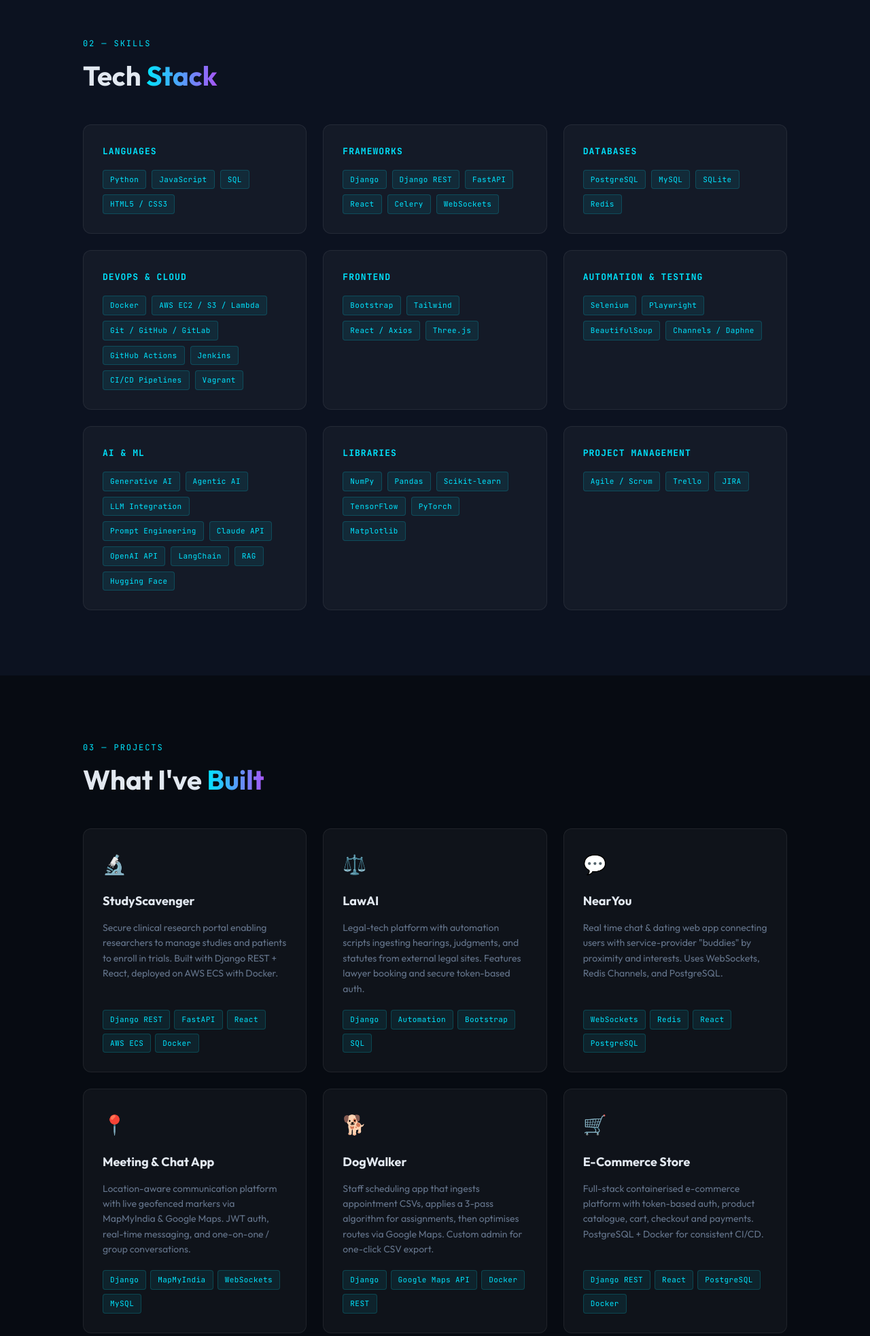
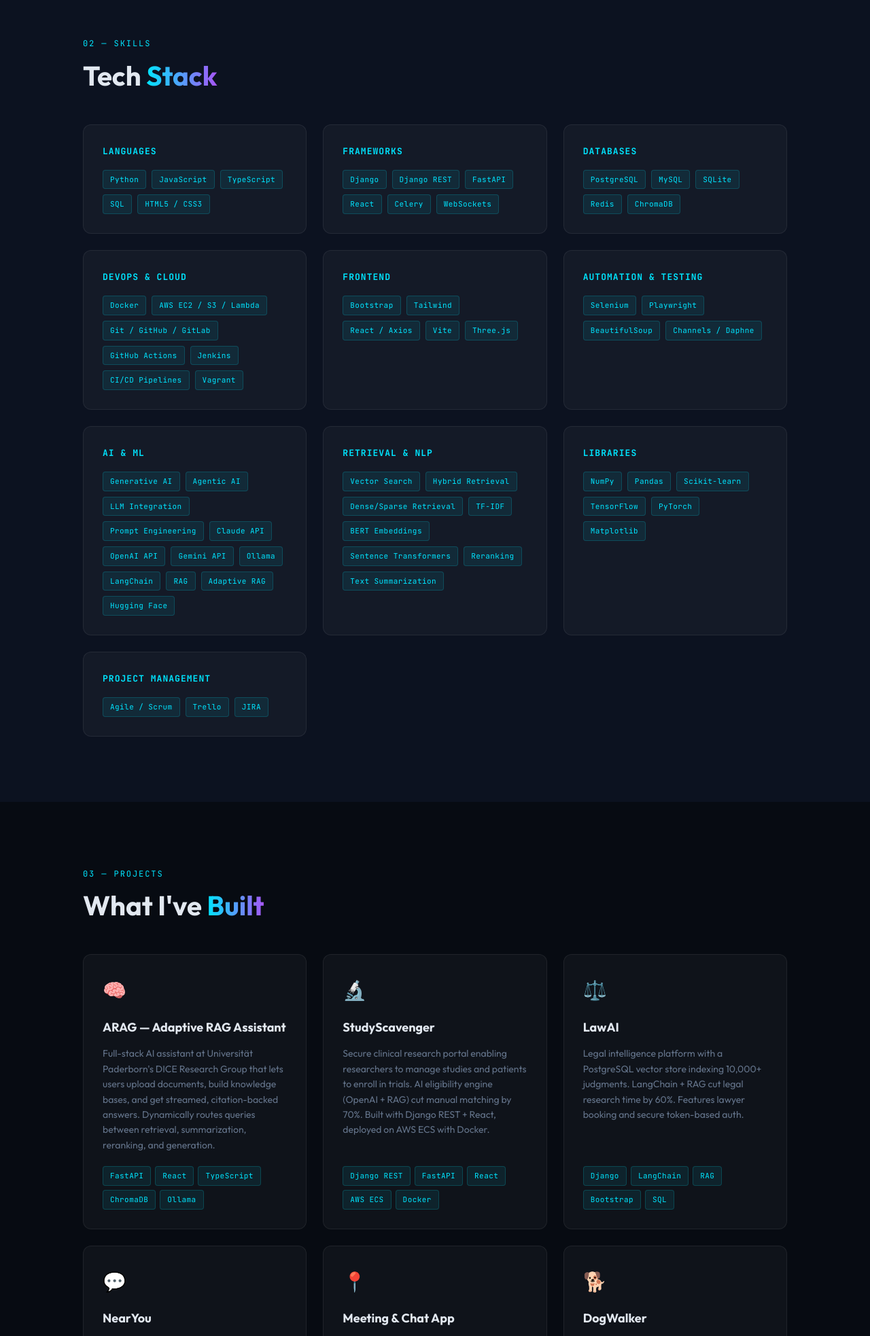
Before and after one commit to SaimiAh/saim-portfolio, a Django app: page / in a window 1280 px wide. Shown: the part 2168-4134 px from the top of the page at 68% size. Run offline with Django 4.2, Linux system fonts and the light colour scheme; data that the repository does not hold is empty.

Commit message:
Updated  website content.

```diff
--- a/portfolio/templates/portfolio/index.html
+++ b/portfolio/templates/portfolio/index.html
@@ -626,6 +626,7 @@ Where I spend most of my thinking: AI. Generative AI, Agentic AI, large language
         <div class="skill-tags">
           <span class="tag">Python</span>
           <span class="tag">JavaScript</span>
+          <span class="tag">TypeScript</span>
           <span class="tag">SQL</span>
           <span class="tag">HTML5 / CSS3</span>
         </div>
@@ -650,6 +651,7 @@ Where I spend most of my thinking: AI. Generative AI, Agentic AI, large language
           <span class="tag">MySQL</span>
           <span class="tag">SQLite</span>
           <span class="tag">Redis</span>
+          <span class="tag">ChromaDB</span>
         </div>
       </div>
 
@@ -672,6 +674,7 @@ Where I spend most of my thinking: AI. Generative AI, Agentic AI, large language
           <span class="tag">Bootstrap</span>
           <span class="tag">Tailwind</span>
           <span class="tag">React / Axios</span>
+          <span class="tag">Vite</span>
           <span class="tag">Three.js</span>
         </div>
       </div>
@@ -694,9 +697,26 @@ Where I spend most of my thinking: AI. Generative AI, Agentic AI, large language
           <span class="tag">Prompt Engineering</span>
           <span class="tag">Claude API</span>
           <span class="tag">OpenAI API</span>
+          <span class="tag">Gemini API</span>
+          <span class="tag">Ollama</span>
           <span class="tag">LangChain</span>
           <span class="tag">RAG</span>
+          <span class="tag">Adaptive RAG</span>
           <span class="tag">Hugging Face</span>
+        </div>
+      </div>
+
+      <div class="card skill-group fade-up">
+        <h3>Retrieval &amp; NLP</h3>
+        <div class="skill-tags">
+          <span class="tag">Vector Search</span>
+          <span class="tag">Hybrid Retrieval</span>
+          <span class="tag">Dense/Sparse Retrieval</span>
+          <span class="tag">TF-IDF</span>
+          <span class="tag">BERT Embeddings</span>
+          <span class="tag">Sentence Transformers</span>
+          <span class="tag">Reranking</span>
+          <span class="tag">Text Summarization</span>
         </div>
       </div>
 
@@ -736,9 +756,18 @@ Where I spend most of my thinking: AI. Generative AI, Agentic AI, large language
     <div class="projects-grid">
 
       <div class="project-card fade-up">
+        <div class="project-icon">🧠</div>
+        <h3>ARAG — Adaptive RAG Assistant</h3>
+        <p>Full-stack AI assistant at Universität Paderborn's DICE Research Group that lets users upload documents, build knowledge bases, and get streamed, citation-backed answers. Dynamically routes queries between retrieval, summarization, reranking, and generation.</p>
+        <div class="project-footer">
+          <span class="tag">FastAPI</span><span class="tag">React</span><span class="tag">TypeScript</span><span class="tag">ChromaDB</span><span class="tag">Ollama</span>
+        </div>
+      </div>
+
+      <div class="project-card fade-up">
         <div class="project-icon">🔬</div>
         <h3>StudyScavenger</h3>
-        <p>Secure clinical research portal enabling researchers to manage studies and patients to enroll in trials. Built with Django REST + React, deployed on AWS ECS with Docker.</p>
+        <p>Secure clinical research portal enabling researchers to manage studies and patients to enroll in trials. AI eligibility engine (OpenAI + RAG) cut manual matching by 70%. Built with Django REST + React, deployed on AWS ECS with Docker.</p>
         <div class="project-footer">
           <span class="tag">Django REST</span><span class="tag">FastAPI</span><span class="tag">React</span><span class="tag">AWS ECS</span><span class="tag">Docker</span>
         </div>
@@ -747,16 +776,16 @@ Where I spend most of my thinking: AI. Generative AI, Agentic AI, large language
       <div class="project-card fade-up">
         <div class="project-icon">⚖️</div>
         <h3>LawAI</h3>
-        <p>Legal-tech platform with automation scripts ingesting hearings, judgments, and statutes from external legal sites. Features lawyer booking and secure token-based auth.</p>
+        <p>Legal intelligence platform with a PostgreSQL vector store indexing 10,000+ judgments. LangChain + RAG cut legal research time by 60%. Features lawyer booking and secure token-based auth.</p>
         <div class="project-footer">
-          <span class="tag">Django</span><span class="tag">Automation</span><span class="tag">Bootstrap</span><span class="tag">SQL</span>
+          <span class="tag">Django</span><span class="tag">LangChain</span><span class="tag">RAG</span><span class="tag">Bootstrap</span><span class="tag">SQL</span>
         </div>
       </div>
 
       <div class="project-card fade-up">
         <div class="project-icon">💬</div>
         <h3>NearYou</h3>
-        <p>Real time chat &amp; dating web app connecting users with service-provider "buddies" by proximity and interests. Uses WebSockets, Redis Channels, and PostgreSQL.</p>
+        <p>Real time chat &amp; dating web app connecting users with service-provider "buddies" by proximity and interests. AI compatibility scoring boosted match rate by 35%. Uses WebSockets, Redis Channels, and PostgreSQL.</p>
         <div class="project-footer">
           <span class="tag">WebSockets</span><span class="tag">Redis</span><span class="tag">React</span><span class="tag">PostgreSQL</span>
         </div>
@@ -765,7 +794,7 @@ Where I spend most of my thinking: AI. Generative AI, Agentic AI, large language
       <div class="project-card fade-up">
         <div class="project-icon">📍</div>
         <h3>Meeting &amp; Chat App</h3>
-        <p>Location-aware communication platform with live geofenced markers via MapMyIndia &amp; Google Maps. JWT auth, real-time messaging, and one-on-one / group conversations.</p>
+        <p>Location-aware communication platform with live geofenced markers via MapMyIndia &amp; Google Maps. JWT auth, real-time messaging, and an AI assistant for smart replies and meeting summaries.</p>
         <div class="project-footer">
           <span class="tag">Django</span><span class="tag">MapMyIndia</span><span class="tag">WebSockets</span><span class="tag">MySQL</span>
         </div>
@@ -774,7 +803,7 @@ Where I spend most of my thinking: AI. Generative AI, Agentic AI, large language
       <div class="project-card fade-up">
         <div class="project-icon">🐕</div>
         <h3>DogWalker</h3>
-        <p>Staff scheduling app that ingests appointment CSVs, applies a 3-pass algorithm for assignments, then optimises routes via Google Maps. Custom admin for one-click CSV export.</p>
+        <p>Staff scheduling app that ingests appointment CSVs and applies a 3-pass AI scheduling algorithm, reducing conflicts by 55%, then optimises routes via Google Maps. Custom admin for one-click CSV export.</p>
         <div class="project-footer">
           <span class="tag">Django</span><span class="tag">Google Maps API</span><span class="tag">Docker</span><span class="tag">REST</span>
         </div>
@@ -783,7 +812,7 @@ Where I spend most of my thinking: AI. Generative AI, Agentic AI, large language
       <div class="project-card fade-up">
         <div class="project-icon">🛒</div>
         <h3>E-Commerce Store</h3>
-        <p>Full-stack containerised e-commerce platform with token-based auth, product catalogue, cart, checkout and payments. PostgreSQL + Docker for consistent CI/CD.</p>
+        <p>Full-stack containerised e-commerce platform with token-based auth, product catalogue, cart, checkout and payments. GitHub Actions CI/CD achieved 100% zero-downtime releases.</p>
         <div class="project-footer">
           <span class="tag">Django REST</span><span class="tag">React</span><span class="tag">PostgreSQL</span><span class="tag">Docker</span>
         </div>
```
